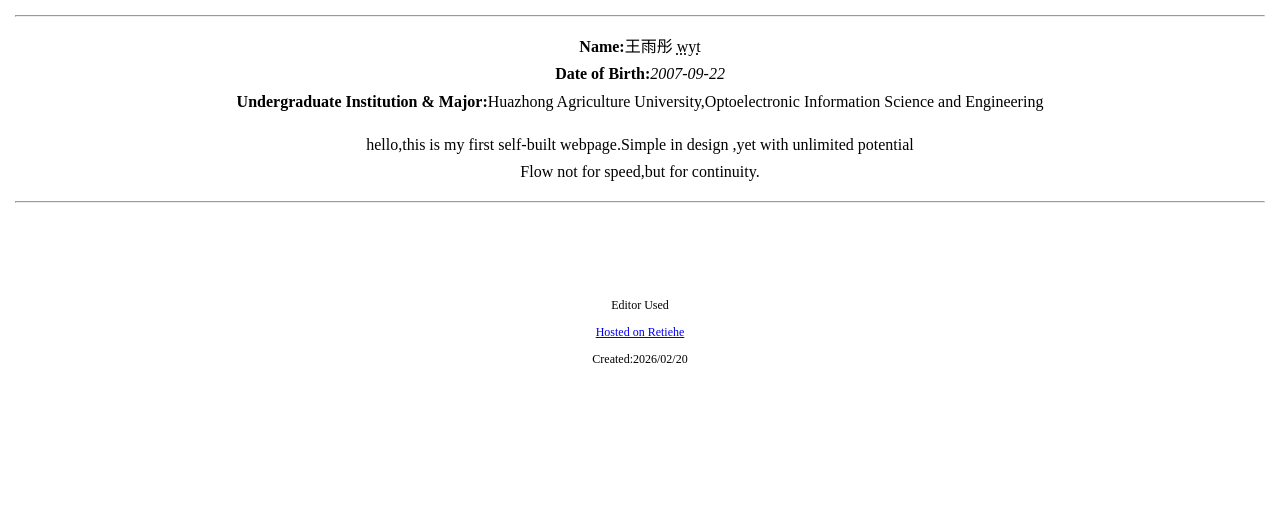
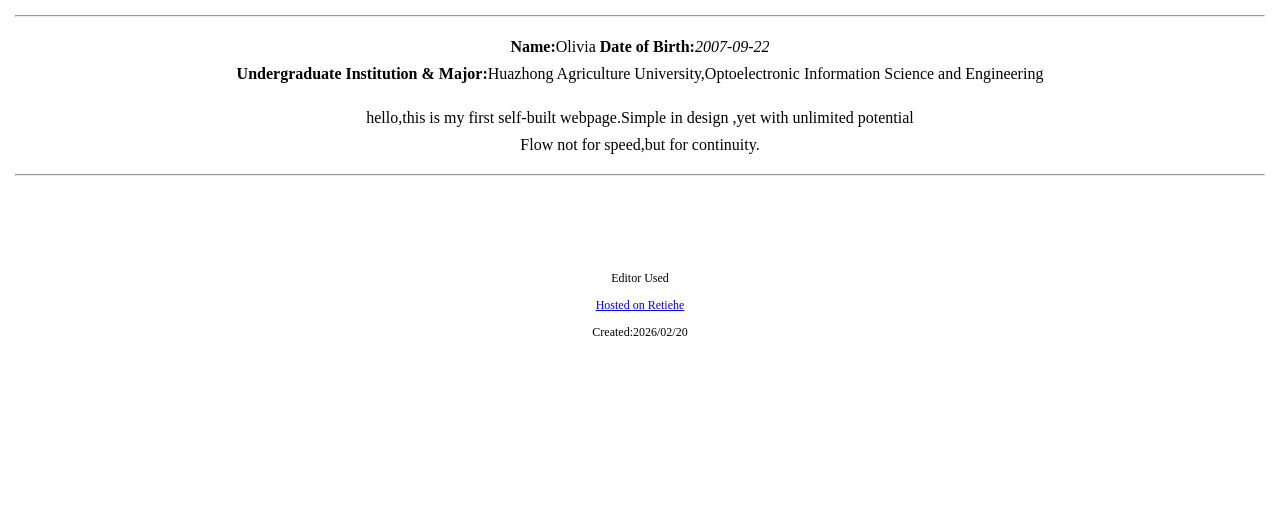
Before and after one commit to Olivia18-w/web, a plain HTML site: page index.html in a window 1280 px wide. Shown: the part 291-800 px from the top of the page. Drawn offline with Linux system fonts and the light colour scheme.

Commit message:
Update name in About Me section

```diff
--- a/index.html
+++ b/index.html
@@ -33,7 +33,7 @@
   <h1 style="text-align:center">About Me</h1>
   <hr>
   <p style="text-align:center" ;>
-	<kwc><b>Name:</b>王雨彤 </kwc><acronym title="wangyutong">wyt</acronym><br>
+	<kwc title="王雨彤 wangyutong"><b>Name:</b>Olivia
 	<kwc><b>Date of Birth:</b><i>2007-09-22</i></kwc><br>
     <kwc><b>Undergraduate Institution & Major:</b>Huazhong Agriculture University,Optoelectronic Information Science and Engineering</kwc>
   </p>
```
